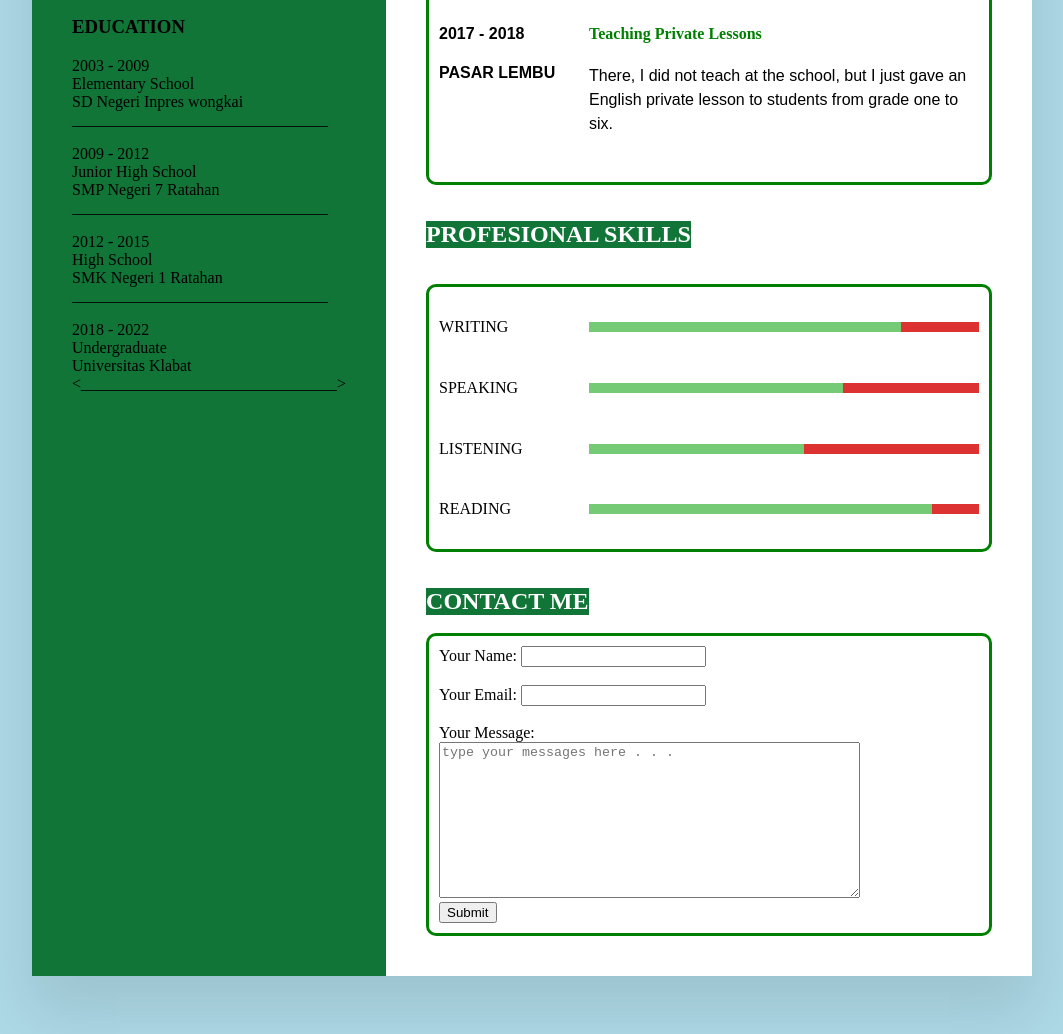
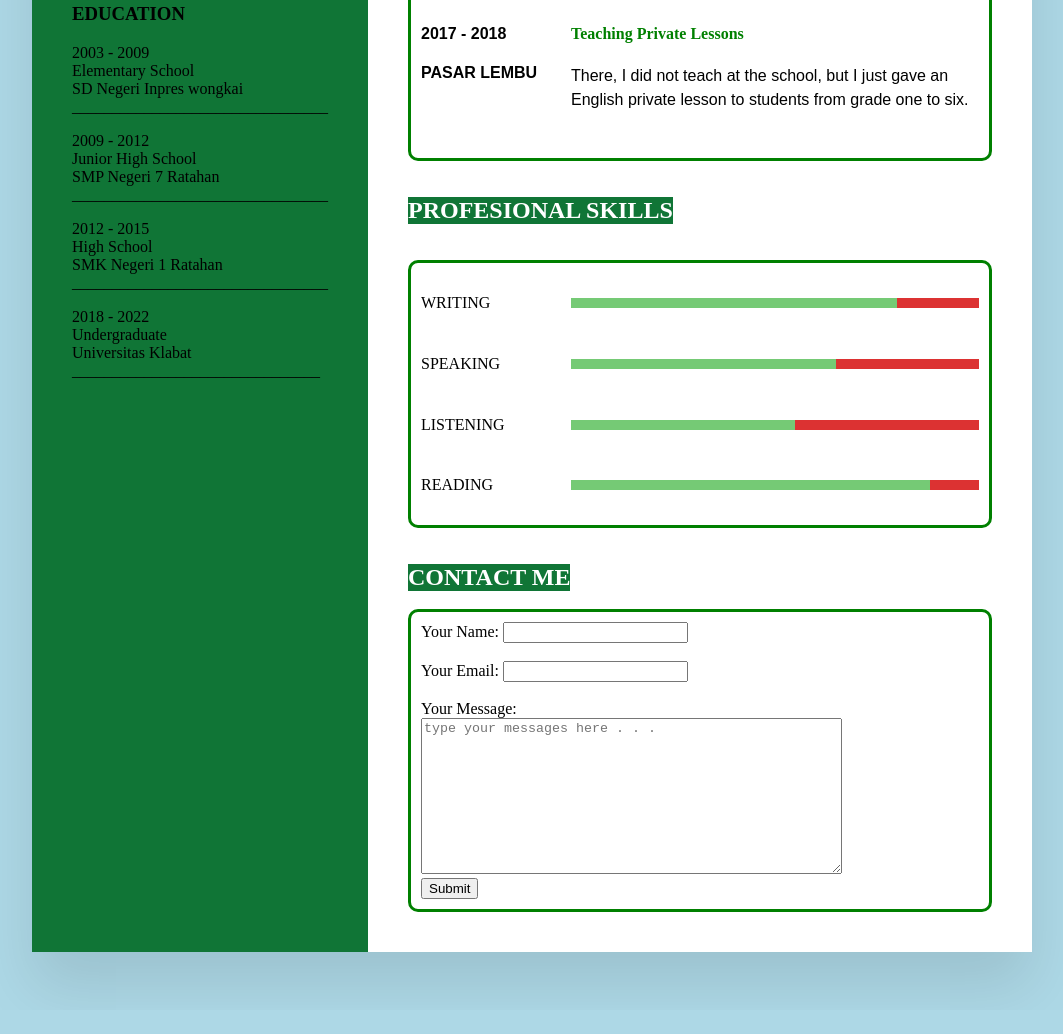
Before and after one commit to Poluanmerlin/biography.github.io, a plain HTML site: page cv.html in a window 1280 px wide. Shown: the part 727-1761 px from the top of the page, without its empty margins (108-1171 px from the left). After the commit the page ends 1737 px from the top, so only its background shows below. Drawn offline with Linux system fonts and the light colour scheme.

Commit message:
change something

```diff
--- a/cv.html
+++ b/cv.html
@@ -70,7 +70,7 @@
                     2018 - 2022 <br>
                     Undergraduate<br>
                     Universitas Klabat <br>
-                    <________________________________>
+                    _______________________________
                 </p>
 
             </div>
```
Also changed, not shown: CNAME.txt (added).
